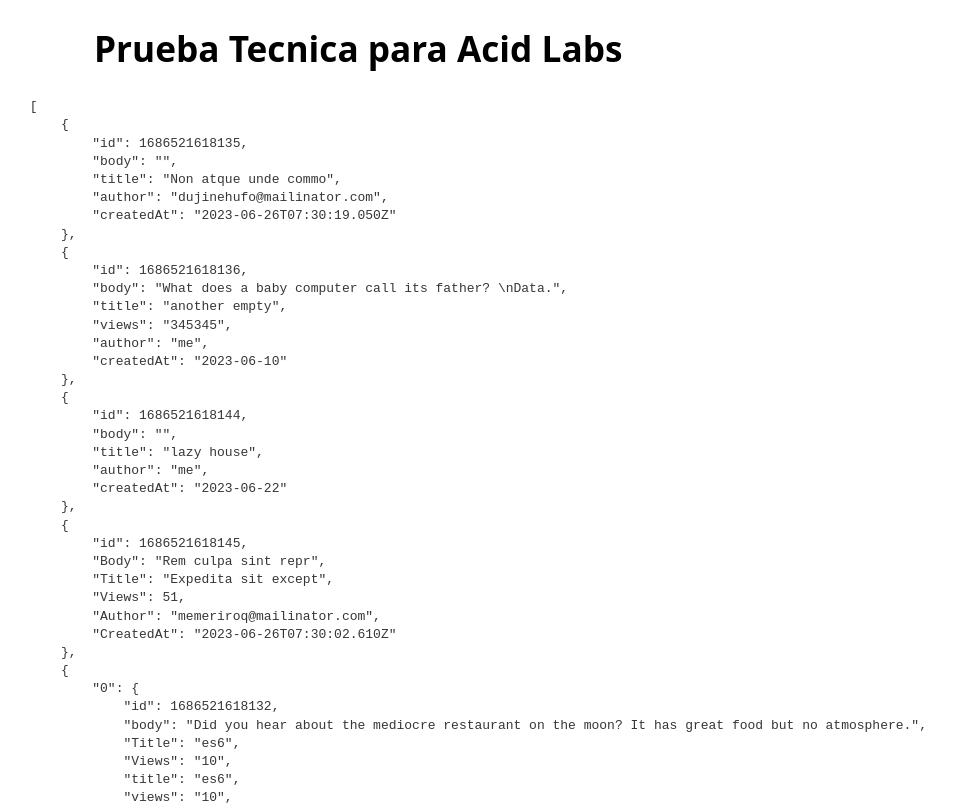
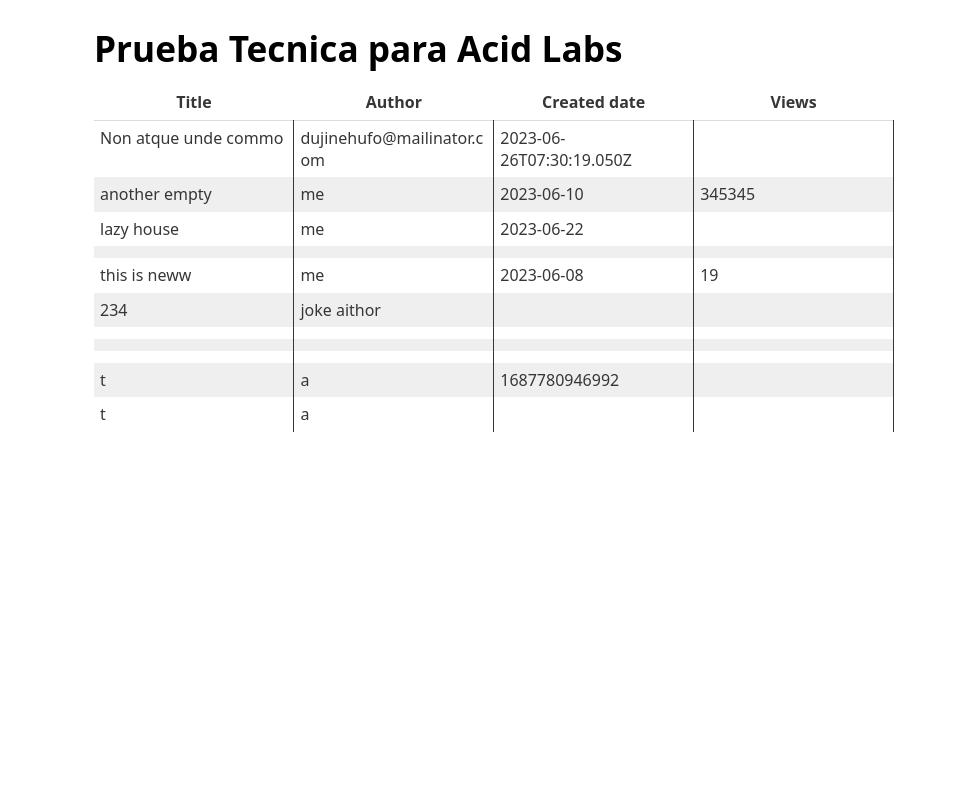
Before and after one commit to rodrigorellana/test_alabs, a React (Create React App) app: page / in a window 1280 px wide. Shown: the top 804 px of the page, without its empty margins (146-1100 px from the left). Built offline with nearby package versions, Linux system fonts and the light colour scheme.

Commit message:
add  IJoke and table components with css

```diff
--- a/src/App.css
+++ b/src/App.css
@@ -18,3 +18,10 @@
   display: flex;
   justify-content: center;
 }
+
+table td {
+  border-right: 0.1rem solid
+}
+table th {
+  text-align: center;
+}
--- a/src/App.tsx
+++ b/src/App.tsx
@@ -1,17 +1,18 @@
 import React from 'react';
 import './App.css'
 import Jokes from './services/jokes';
+import Table from './components/table';
+import { IJoke } from './interfaces/jokes';
 
 function App() {
-  const data = Jokes()
+  const data = Jokes() as IJoke[]
   return (
     <div className="App">
       <header>
-       <h1> Prueba Tecnica para Acid Labs </h1>
-       <main>
-       <pre>{JSON.stringify(data, null, 4)}</pre>
-
-       </main>
+        <h1> Prueba Tecnica para Acid Labs </h1>
+        <main>
+          <Table data={data} />
+        </main>
       </header>
     </div>
   );
--- /dev/null
+++ b/src/components/table.tsx
@@ -0,0 +1,29 @@
+import React from 'react';
+import { IJoke } from '../interfaces/jokes';
+
+const Table = ({ data }: { data: IJoke[] }) => {
+  return (
+    <table>
+      <thead>
+        <tr>
+          <th>Title</th>
+          <th>Author</th>
+          <th>Created date</th>
+          <th>Views</th>
+        </tr>
+      </thead>
+      <tbody>
+        {data.map((row, index: number) => (
+          <tr key={index}>
+            <td>{row.title}</td>
+            <td>{row.author}</td>
+            <td>{row.createdAt}</td>
+            <td>{row.views}</td>
+          </tr>
+        ))}
+      </tbody>
+    </table>
+  );
+};
+
+export default Table;
--- /dev/null
+++ b/src/interfaces/jokes.ts
@@ -0,0 +1,8 @@
+export interface IJoke {
+  id: number;
+  views: number;
+  body: string;
+  title: string;
+  author: string;
+  createdAt: string;
+}
```
